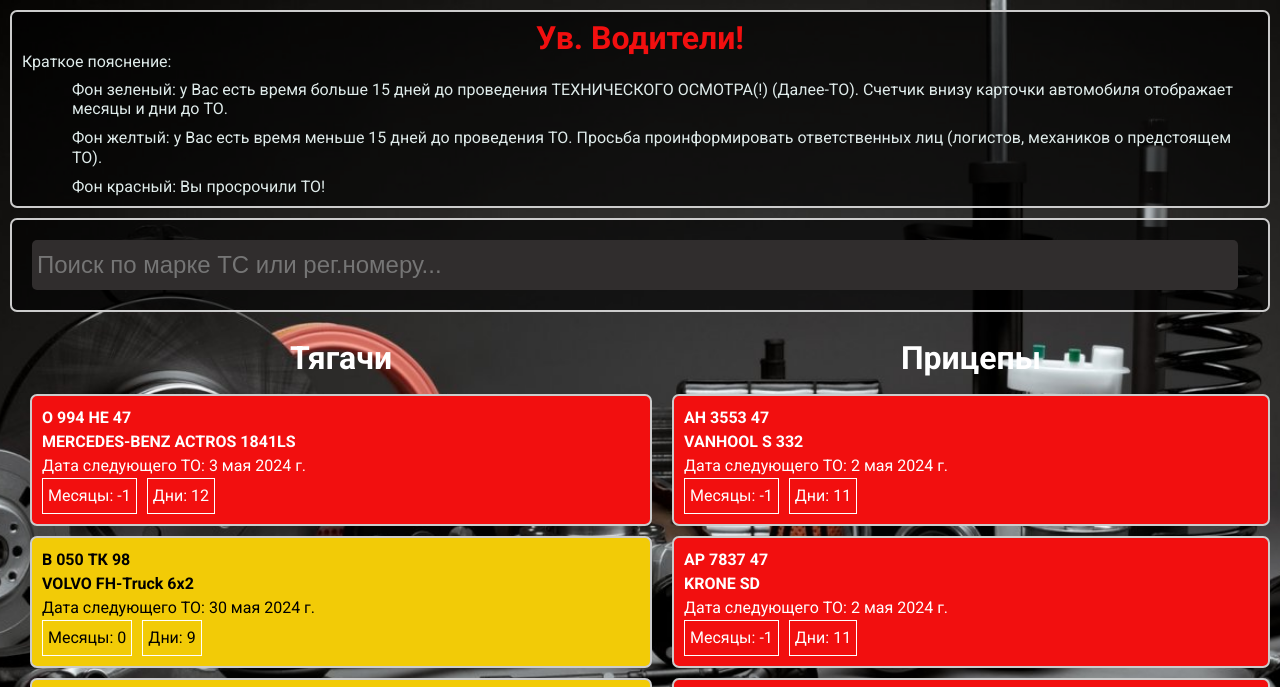
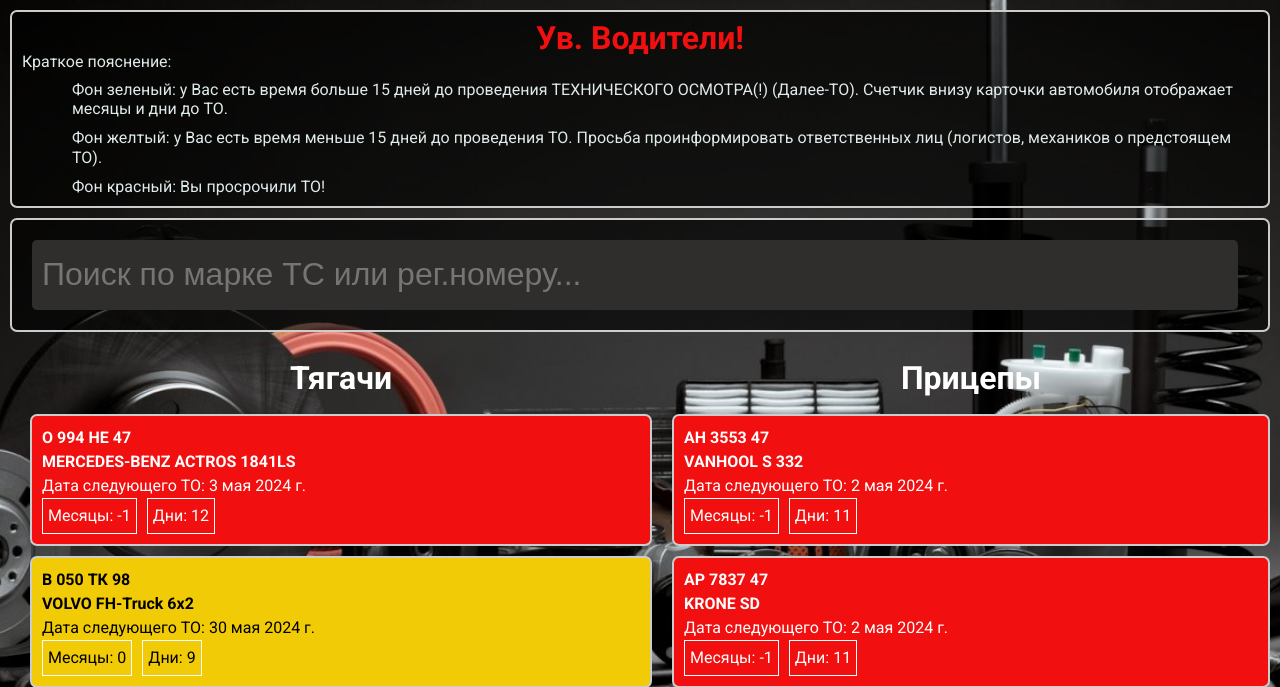
Before and after one commit to CheshirCode/Tehosmotr, a plain HTML site: page index.html in a window 1280 px wide. Shown: the top 687 px of the page. Drawn offline with Linux system fonts and the light colour scheme.

Commit message:
Update style.css

```diff
--- a/css/style.css
+++ b/css/style.css
@@ -120,14 +120,15 @@ body {
 	justify-content: center;
 	text-align: center;
 	position: relative;
+
 }
 
 #search {
 	width: calc(100% - 30px);
-	height: 50px;
+	height: 70px;
 	margin: 10px;
-	padding: 5px;
-	font-size: 1.5rem;
+	padding: 10px;
+	font-size: 2rem;
 	background: #302d2d;
 	border-radius: 5px;
 	color: var(--color-light);
```
